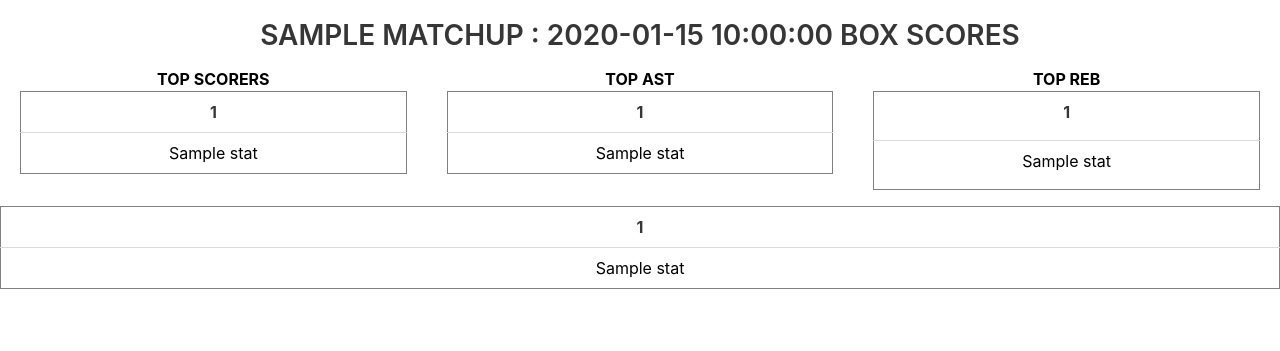
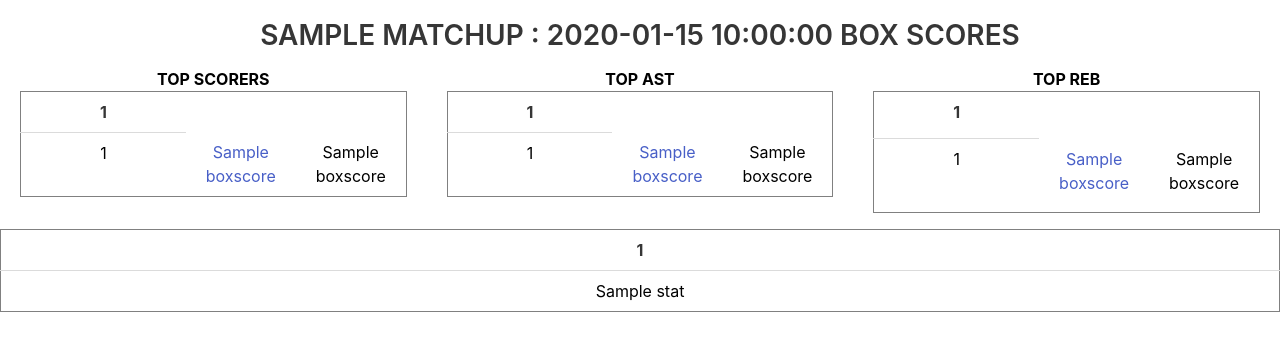
Before and after one commit to sophiahuangg/seniorthesis, a Flask app: template services/web/project/templates/gamestats.html in a window 1280 px wide. Shown: the part 66-417 px from the top of the page. Run offline with Flask 3, Linux system fonts and the light colour scheme; the template is opened without the code that fills it: most values are stand-ins (such as "Sample title", 1, 10 or a date in 2020); parts of the project's set-up code (start-up, migrations or seed data) failed here and were passed over; some libraries are stand-ins or nearby versions.

Commit message:
Adding IMG

```diff
--- a/services/web/project/__init__.py
+++ b/services/web/project/__init__.py
@@ -269,7 +269,12 @@ def teamlist(team):
                 "BIRTHDATE"::date,
                 "POSITION",
                 "JERSEY",
-                CONCAT("DRAFT_YEAR", ' Round ', "DRAFT_ROUND", ' Pick ', "DRAFT_NUMBER") AS "NBA DRAFT"
+                CASE
+                WHEN "DRAFT_YEAR"='Undrafted'
+                    THEN 'Undrafted'
+                ELSE
+                    CONCAT("DRAFT_YEAR", ' Round ', "DRAFT_ROUND", ' Pick ', "DRAFT_NUMBER")
+                END AS "NBA DRAFT"
                 FROM playerinfo
                 JOIN players
                 ON players.id=playerinfo."PERSON_ID"
--- a/services/web/project/templates/gamestats.html
+++ b/services/web/project/templates/gamestats.html
@@ -18,9 +18,9 @@
             {% endfor %}
             {% for boxscore in topscore %}
             <tr>
-                {% for stat in boxscore %}
-                <td>{{ stat }}</td>
-                {% endfor %}
+                <td>{{ boxscore[0] }}</td>
+                <td><a href="/players?player={{boxscore[1]}}">{{boxscore[1]}}</a></td>
+                <td>{{ boxscore[2] }}</td>
             </tr>
             {% endfor %}
         </tbody>
@@ -34,9 +34,9 @@
             {% endfor %}
             {% for boxscore in topast %}
             <tr>
-                {% for stat in boxscore %}
-                <td>{{ stat }}</td>
-                {% endfor %}
+                <td>{{ boxscore[0] }}</td>
+                <td><a href="/players?player={{boxscore[1]}}">{{boxscore[1]}}</a></td>
+                <td>{{ boxscore[2] }}</td>
             </tr>
             {% endfor %}
         </tbody>
@@ -51,9 +51,9 @@
         {% endfor %}
         {% for boxscore in topreb %}
         <tr>
-            {% for stat in boxscore %}
-            <td>{{ stat }}</td>
-            {% endfor %}
+            <td>{{ boxscore[0] }}</td>
+            <td><a href="/players?player={{boxscore[1]}}">{{boxscore[1]}}</a></td>
+            <td>{{ boxscore[2] }}</td>
         </tr>
         {% endfor %}
     </tbody>
--- a/services/web/project/templates/teamroster.html
+++ b/services/web/project/templates/teamroster.html
@@ -4,7 +4,7 @@
 
 <body>
 {% block content %}
-<h2>{{teamname[0][0]}} ROSTER</h2>
+<h2>{{teamname[0][0]}} Roster</h2>
 <table>
 {% for col in colnames %}
 <th colspan>{{ col[0] }}</th>
```
Also changed, not shown: img/boxscores.png, img/dockerps.png, img/livescores.png, img/playbyplay.png, img/playersearch.png, img/roster.png, img/teamdata.png, img/teams.png.
